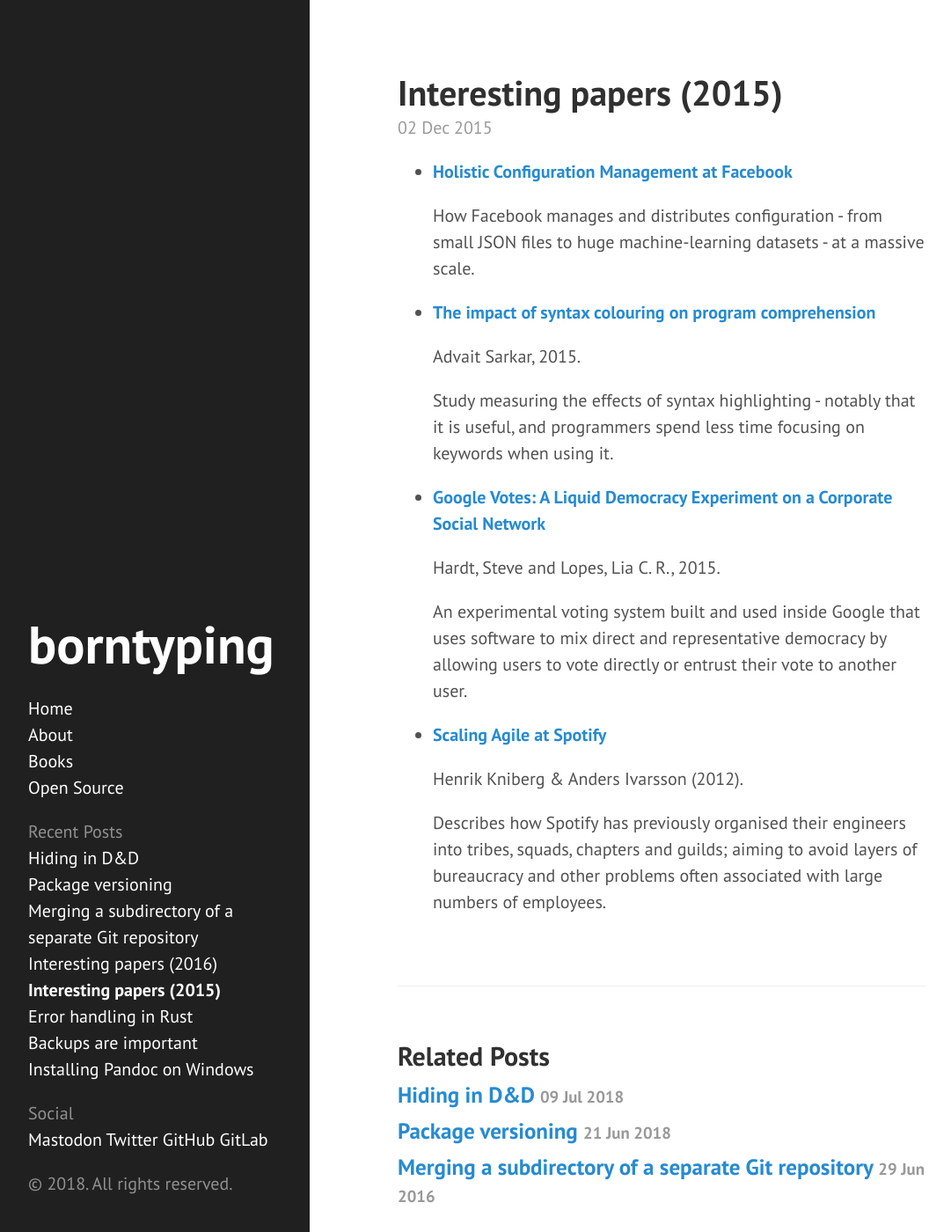
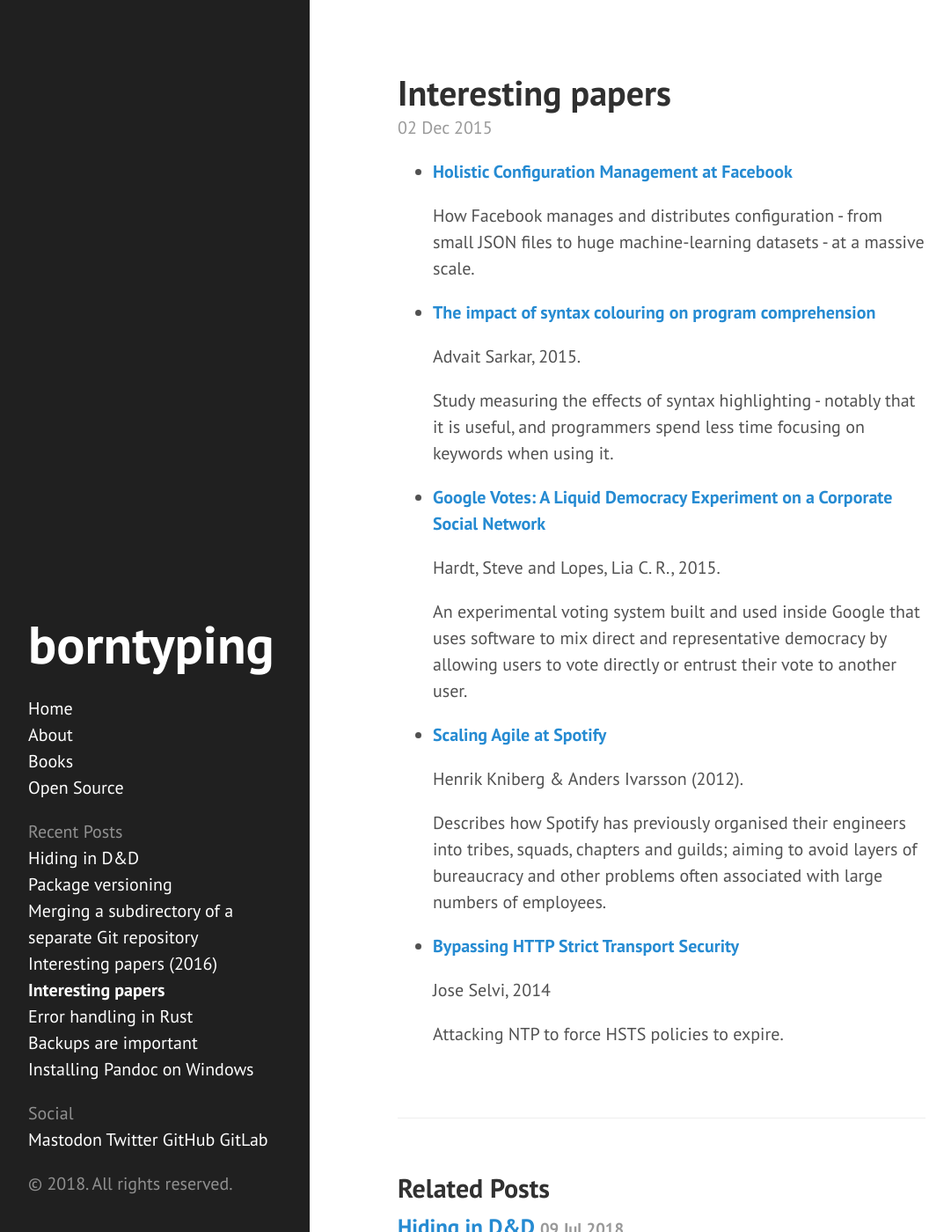
Before and after one commit to borntyping/borntyping.github.io, a Jekyll site: the page built from _posts/2015-12-02-interesting-papers.md, in a window 1280 px wide and 1400 px high. Shown: the whole window at 88% size, without its empty margins (8-1089 px from the left). Built offline with Jekyll 4.4.1, drawn with Linux system fonts in a browser that asks for light colours.

Commit message:
Update and rename 2015-12-02-interesting-papers-2015.md to 2015-12-02-interesting-papers.md

```diff
--- a/_posts/2015-12-02-interesting-papers-2015.md
+++ b/_posts/2015-12-02-interesting-papers.md
@@ -1,6 +1,6 @@
 ---
 layout: post
-title: Interesting papers (2015)
+title: Interesting papers
 ---
 
 - **[Holistic Configuration Management at Facebook][fb]**
@@ -31,7 +31,14 @@
   squads, chapters and guilds; aiming to avoid layers of bureaucracy and other
   problems often associated with large numbers of employees.
 
+- **[Bypassing HTTP Strict Transport Security][wp]**
+
+  Jose Selvi, 2014
+
+  Attacking NTP to force HSTS policies to expire.
+
 [fb]: http://sigops.org/sosp/sosp15/current/2015-Monterey/printable/008-tang.pdf
 [sy]: http://ppig.org/sites/default/files/2015-PPIG-26th-Sarkar.pdf
 [go]: http://www.tdcommons.org/cgi/viewcontent.cgi?article=1092&context=dpubs_series
 [sp]: https://dl.dropboxusercontent.com/u/1018963/Articles/SpotifyScaling.pdf
+[wp]: https://www.blackhat.com/docs/eu-14/materials/eu-14-Selvi-Bypassing-HTTP-Strict-Transport-Security-wp.pdf
```
